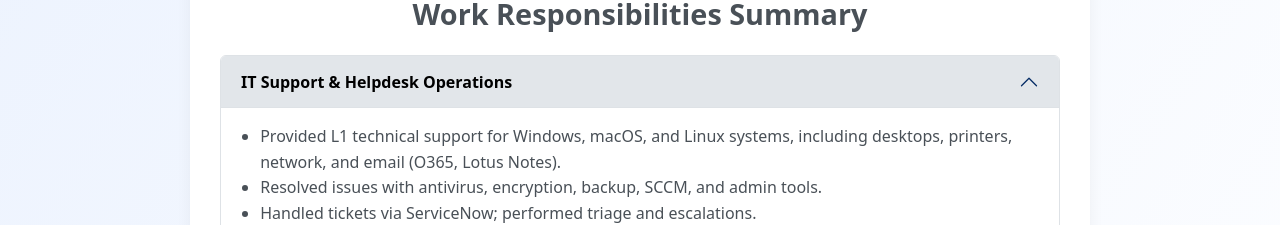
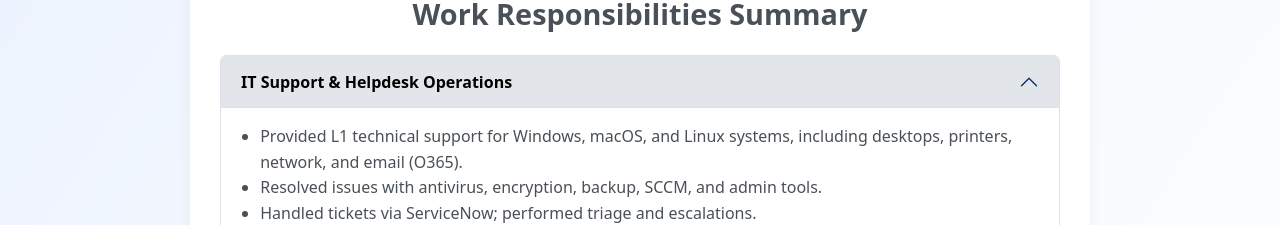
Before and after one commit to liaclemente22/myportfolio, a React (Create React App) app: page /it-support in a window 1280 px wide. Shown: the part 1020-1245 px from the top of the page. Built offline with nearby package versions, Linux system fonts and the light colour scheme.

Commit message:
Update work responsibilities

```diff
--- a/src/pages/ITSupport.jsx
+++ b/src/pages/ITSupport.jsx
@@ -55,7 +55,7 @@ const ITSupport = () => {
               <div id="collapseOne" className="accordion-collapse collapse show" data-bs-parent="#responsibilitiesAccordion">
                 <div className="accordion-body">
                   <ul>
-                    <li>Provided L1 technical support for Windows, macOS, and Linux systems, including desktops, printers, network, and email (O365, Lotus Notes).</li>
+                    <li>Provided L1 technical support for Windows, macOS, and Linux systems, including desktops, printers, network, and email (O365).</li>
                     <li>Resolved issues with antivirus, encryption, backup, SCCM, and admin tools.</li>
                     <li>Handled tickets via ServiceNow; performed triage and escalations.</li>
                     <li>Delivered remote support using WebEx, VNC, and RDP.</li>
```
